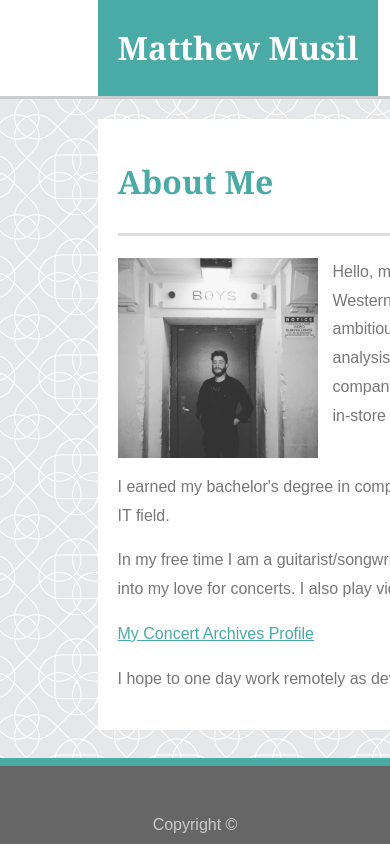
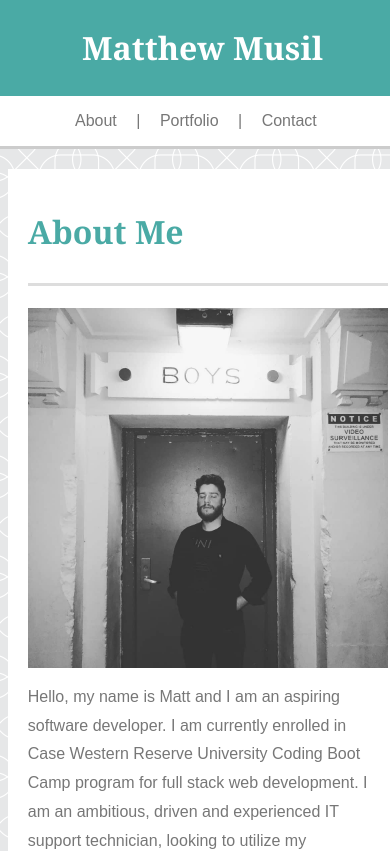
Before and after one commit to mmusil2/Responsive-Portfolio, a plain HTML site: page index.html in a window 390 px wide. Shown: the top 851 px of the page. Drawn offline with Linux system fonts and the light colour scheme.

Commit message:
adjusted media screens

```diff
--- a/assets/css/style.css
+++ b/assets/css/style.css
@@ -179,3 +179,77 @@ input[type=submit] {
     width: 315px;
     height: 240px;
 }
+
+@media screen and (max-width: 980px) {
+    .head {
+        margin-left: 5%;
+    }
+
+    main {
+        width: 725px;
+        margin-left: 5%;
+    }
+
+    /* nav {
+        position: relative;
+        left: 50%;
+    } */
+}
+
+@media screen and (max-width: 768px) {
+    .head {
+        margin-left: 2%;
+        margin-right: 2%;
+        width: 725px;
+    }
+
+    main {
+        margin-left: 2%;
+        margin-right: 2%;
+        width: 725px;
+    }
+}
+
+@media screen and (max-width: 640px) {
+    .head {
+        position: static;
+        width: 405px;
+        margin: 0px;
+    }
+
+    .name {
+        margin: 0px;
+        width: 100%;
+        text-align: center;
+    }
+
+    main {
+        width: 400px;
+    }
+
+    img {
+        width: 360px;
+        height: 360px;
+    }
+
+    header {
+        position: static;
+    }
+
+    nav {
+        position: relative;
+        left: 60px;
+        float: left;
+        margin: 0px;
+        text-align: center;
+        padding-top: 0px;
+    }
+
+    ul {
+        padding-left: 0px;
+    }
+
+    .container {
+        margin-left: 25px;
+    }
+}
--- a/index.html
+++ b/index.html
@@ -4,6 +4,7 @@
 <head>
     <title>Matthew Musil Portfolio</title>
     <meta charset="UTF-8">
+    <meta name="viewport" content="width=device-width, initial-scale=1.0">
     <link rel="stylesheet" type="text/css" href="assets/css/style.css">
 </head>
 
```
Also changed, not shown: contact.html (+1 -0 lines), portfolio.html (+1 -0 lines).
